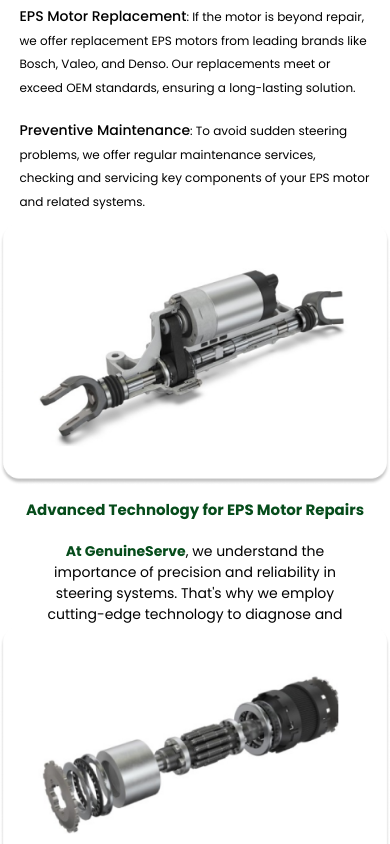
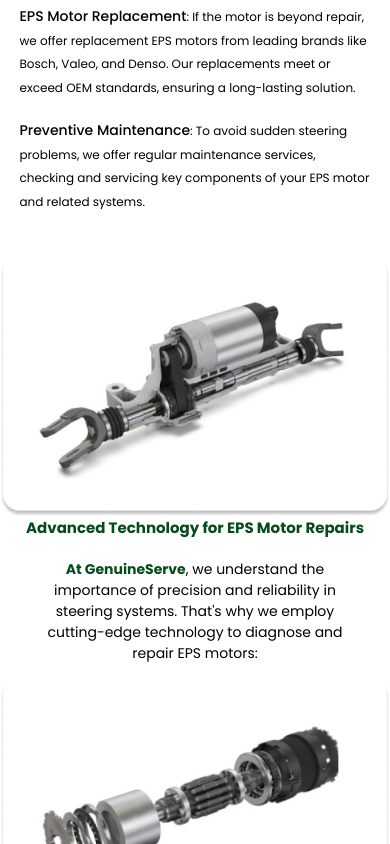
Before and after one commit to Narendrakumargenuine/Genuine_Client, a React (Create React App) app: page /product/eps in a window 390 px wide. Shown: the part 1156-2000 px from the top of the page. Built offline with nearby package versions, Linux system fonts and the light colour scheme.

Commit message:
alignment fix at productdetails page

```diff
--- a/src/Component/Home.js
+++ b/src/Component/Home.js
@@ -193,7 +193,13 @@ guaranteeing quality and trust.
       <div className="premium-service">
         {/* <div> */}
         {isMobile ? (
+          <>
+           <h1 className="about-h1"  style={{marginBottom:"20px"}}>
+           A Premium Service Brands for
+           <span className="stroke"> Multibrands</span>
+         </h1>
           <PremiumService />
+          </>
         ) : (
           <div className="premium-service">
             <h1 className="about-h1">
--- a/src/Component/ProductDetails/PdLiquidCooled.js
+++ b/src/Component/ProductDetails/PdLiquidCooled.js
@@ -60,7 +60,7 @@ const PdAcComp = () => {
         isMobile? <div className="product-details-content">
            <h1 className='vertical-text stroke' style={{height:"50%",margin:"auto",textAlign:"center"}}>Liquid Cooled Alternators</h1>
            <PdSlider images={imageData}/>
-           <h1 style={{textAlign:"center",fontSize:"16px"}}>High Efficiency for High Performance Vehicles</h1>
+           <h1 style={{width:"98%",margin:"auto",textAlign:"center",fontSize:"16px"}}>High Efficiency for High Performance Vehicles</h1>
           </div>:
         <div className="product-details-content">
         <div>
--- a/src/Style/Contact.css
+++ b/src/Style/Contact.css
@@ -124,12 +124,14 @@
       margin-top: 20px;
     }
     .map-here {
+      border: none;
       height: 100%;
       width: 100%;
       background-color: white;
       height: 300px;
       padding-left: 20px;
       padding-right: 20px;
+      margin-top: 20px;
     }
     .first-div {
       border-top-right-radius: 0%;
--- a/src/Style/ProductDetails.css
+++ b/src/Style/ProductDetails.css
@@ -207,9 +207,9 @@ body {
   }
 
   .first-h31 {
-    margin-top: 20px;
+    margin-top: 38px;
     font-size: 15px;
-  }
+}
   .first-h31 > p {
     width: 97%;
     font-size: 13px;
@@ -245,11 +245,11 @@ body {
   }
 
   .first-second-section1 > .imga-aboutus11 > img {
-    object-position: top;
+    object-position: center;
     width: 100%;
-    height: 100%;
+    height: 123%;
     object-fit: contain;
-  }
+}
   .first-second-section1 > .imga-aboutus11 {
     width: 100%;
     height: 265px;
--- a/src/Style/Service.css
+++ b/src/Style/Service.css
@@ -104,7 +104,6 @@
   .service-container{
     width: 99%;
     margin: auto;
-    padding: 20px;
   }
   .main-content-first-div1>:nth-child(1){
     margin-top: 10px;
```
